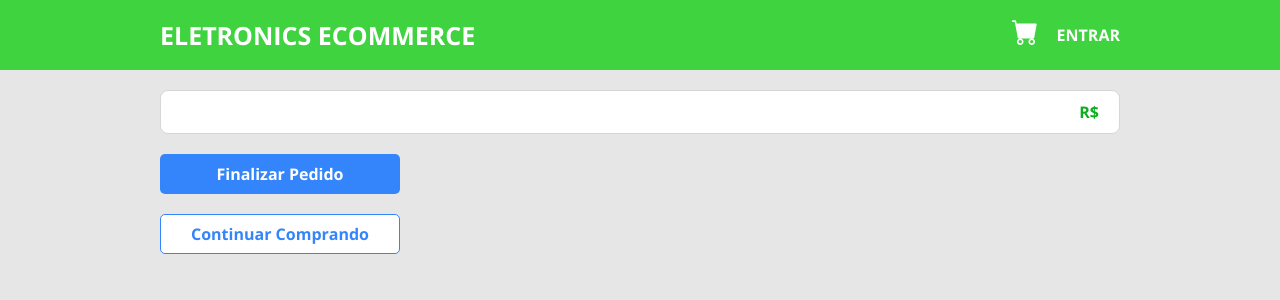
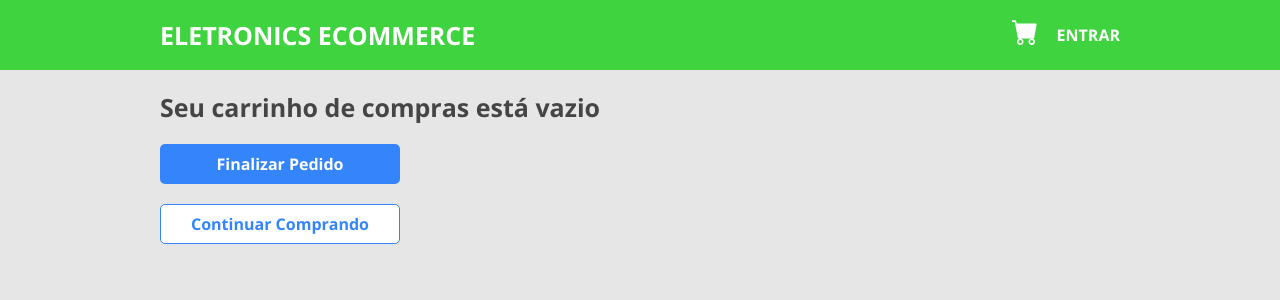
Before and after one commit to rafaelgauderio/typescript-ecommerce-frontweb, a React (Vite) app: page /cart in a window 1280 px wide. Shown: the top 300 px of the page. Built offline with nearby package versions, Linux system fonts and the light colour scheme.

Commit message:
message when cart is empty

```diff
--- a/src/routes/ClientHome/Cart/index.tsx
+++ b/src/routes/ClientHome/Cart/index.tsx
@@ -2,10 +2,11 @@ import './styles.css';
 
 import ButtonBlue from '../../../components/ButtonBlue';
 import ButtonWhite from '../../../components/ButtonWhite';
-import { useEffect, useState } from 'react';
 import * as cartService from '../../../services/cart-service';
-import { OrderDTO, OrderItemDTO } from '../../../models/order';
+import { OrderDTO } from '../../../models/order';
+import { useState } from 'react';
 
+/*
 const item1: OrderItemDTO = new OrderItemDTO(
     1,
     1,
@@ -65,6 +66,13 @@ export default function Kart() {
     return (
         <main>
             <section id="cart-container-section" className="ec-container">
+                {/* condicional para printar menssagem na tela se o carrinho estiver vazio */}
+                {
+                    cart.items.length === 0 ? (
+                        <div>
+                            <h2 className="ec-section-title ec-margin-bottom-20px">Seu carrinho de compras está vazio</h2>
+                        </div>
+                    ) : (
                         <div className="ec-card-general ec-margin-bottom-20px">
 
                             {
@@ -82,7 +90,7 @@ export default function Kart() {
                                             </div>
                                         </div>
                                         <div className="ec-cart-item-right">
-                                    R$ {(item.price * item.quantity).toFixed(2)}
+                                            R$ {item.subTotalItem}
                                         </div>
                                     </div>
                                 ))
@@ -93,6 +101,8 @@ export default function Kart() {
                                 <h3>R$ {cart.totalKart}</h3>
                             </div>
                         </div>
+                    )
+                }
                 <div className="ec-btn-container">
                     <ButtonBlue message={"Finalizar Pedido"}>
                     </ButtonBlue>
```
Lines whose indentation alone changed are shown as unchanged.
